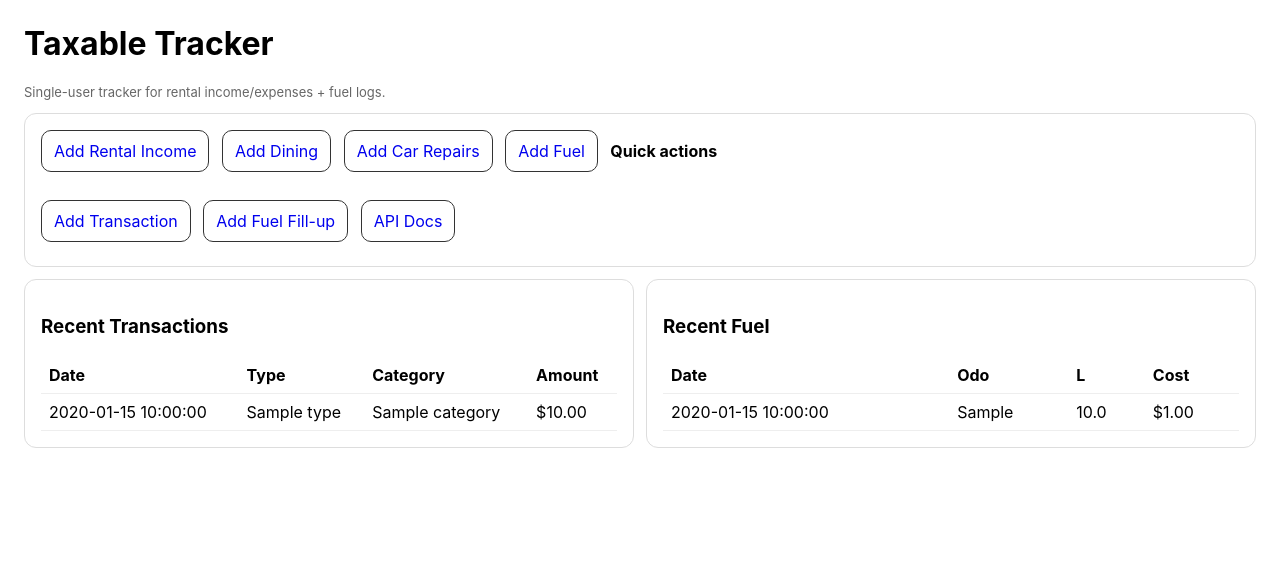
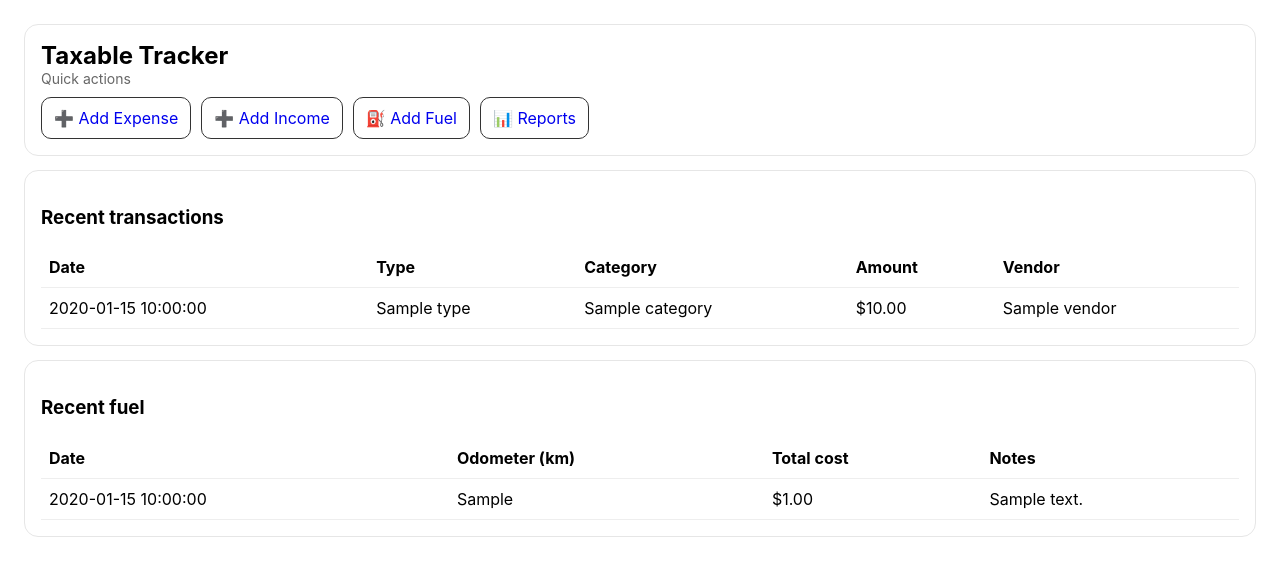
Before and after one commit to IamChris1234/taxable-tracker, a FastAPI app: template templates/home.html in a window 1280 px wide. Shown: the top 576 px of the page. Run offline with FastAPI, Linux system fonts and the light colour scheme; the template is opened without the code that fills it: most values are stand-ins (such as "Sample title", 1, 10 or a date in 2020).

Commit message:
Fix fuel UI: single button + working save form

```diff
--- a/templates/home.html
+++ b/templates/home.html
@@ -1,83 +1,68 @@
 <!doctype html>
 <html>
 <head>
-    <meta name="viewport" content="width=device-width, initial-scale=1" />
+  <meta charset="utf-8"/>
+  <meta name="viewport" content="width=device-width, initial-scale=1"/>
   <title>Taxable Tracker</title>
   <style>
     body { font-family: -apple-system, system-ui, Arial; margin: 24px; }
-      .card { border: 1px solid #ddd; border-radius: 12px; padding: 16px; margin-bottom: 12px; }
-      a.button { display: inline-block; padding: 10px 12px; border: 1px solid #333; border-radius: 10px; text-decoration: none; margin-right: 8px; margin-bottom: 8px;}
-      input, select { padding: 10px; width: 100%; margin: 6px 0 12px; border-radius: 10px; border: 1px solid #ccc; }
-      button { padding: 10px 12px; border-radius: 10px; border: 0; background:#111; color:#fff; }
-      .row { display: grid; grid-template-columns: 1fr; gap: 12px; }
-      @media (min-width: 800px) { .row { grid-template-columns: 1fr 1fr; } }
-      table { width: 100%; border-collapse: collapse; }
-      td, th { border-bottom: 1px solid #eee; padding: 8px; text-align: left; }
-      .muted { color:#666; font-size: 13px; }
+    .card { border: 1px solid #e6e6e6; border-radius: 14px; padding: 16px; margin-bottom: 14px; }
+    .row { display: flex; gap: 10px; flex-wrap: wrap; margin: 10px 0 0; }
+    .button { display:inline-block; padding:10px 12px; border:1px solid #333; border-radius:10px; text-decoration:none; }
+    table { width:100%; border-collapse: collapse; }
+    th, td { padding: 10px 8px; border-bottom: 1px solid #eee; text-align:left; }
+    h2 { margin: 0; }
+    .muted { color:#666; font-size: 14px; }
   </style>
 </head>
 <body>
-    <h1>Taxable Tracker</h1>
-    <p class="muted">Single-user tracker for rental income/expenses + fuel logs.</p>
 
-    <div class="card"><a class="button" href="/ui/transaction/new?type=income&category=Rental%20Income">
-  Add Rental Income
-</a>
+  <div class="card">
+    <h2>Taxable Tracker</h2>
+    <div class="muted">Quick actions</div>
 
-<a class="button" href="/ui/transaction/new?type=expense&category=Dining">
-  Add Dining
-</a>
-
-<a class="button" href="/ui/transaction/new?type=expense&category=Car%20Repairs">
-  Add Car Repairs
-</a>
-
-<a class="button" href="/ui/fuel/new">
-  Add Fuel
-</a>
-
-      <strong>Quick actions</strong><br/><br/>
-      <a class="button" href="/ui/transaction/new">Add Transaction</a>
-      <a class="button" href="/ui/fuel/new">Add Fuel Fill-up</a>
-      <a class="button" href="/docs">API Docs</a>
+    <div class="row">
+      <a class="button" href="/ui/transaction/new?type=expense">➕ Add Expense</a>
+      <a class="button" href="/ui/transaction/new?type=income">➕ Add Income</a>
+      <a class="button" href="/ui/fuel/new">⛽ Add Fuel</a>
+      <a class="button" href="/ui/report">📊 Reports</a>
+    </div>
   </div>
 
-    <div class="row">
   <div class="card">
-        <h3>Recent Transactions</h3>
+    <h3>Recent transactions</h3>
     <table>
-          <tr><th>Date</th><th>Type</th><th>Category</th><th>Amount</th></tr>
+      <tr>
+        <th>Date</th><th>Type</th><th>Category</th><th>Amount</th><th>Vendor</th>
+      </tr>
       {% for t in transactions %}
       <tr>
         <td>{{ t.tx_date }}</td>
         <td>{{ t.type }}</td>
         <td>{{ t.category }}</td>
         <td>${{ '%.2f'|format(t.amount) }}</td>
+        <td>{{ t.vendor or '' }}</td>
       </tr>
       {% endfor %}
     </table>
-        {% if transactions|length == 0 %}
-          <p class="muted">No transactions yet.</p>
-        {% endif %}
   </div>
 
   <div class="card">
-        <h3>Recent Fuel</h3>
+    <h3>Recent fuel</h3>
     <table>
-          <tr><th>Date</th><th>Odo</th><th>L</th><th>Cost</th></tr>
+      <tr>
+        <th>Date</th><th>Odometer (km)</th><th>Total cost</th><th>Notes</th>
+      </tr>
       {% for f in fuel %}
       <tr>
         <td>{{ f.fill_date }}</td>
         <td>{{ f.odometer_km }}</td>
-            <td>{{ '%.1f'|format(f.litres) }}</td>
         <td>${{ '%.2f'|format(f.total_cost) }}</td>
+        <td>{{ f.notes or '' }}</td>
       </tr>
       {% endfor %}
     </table>
-        {% if fuel|length == 0 %}
-          <p class="muted">No fuel entries yet.</p>
-        {% endif %}
   </div>
-    </div>
+
 </body>
 </html>
```
Also changed, not shown: templates/new_fuel.html (+23 -14 lines). Lines whose indentation alone changed are shown as unchanged.
